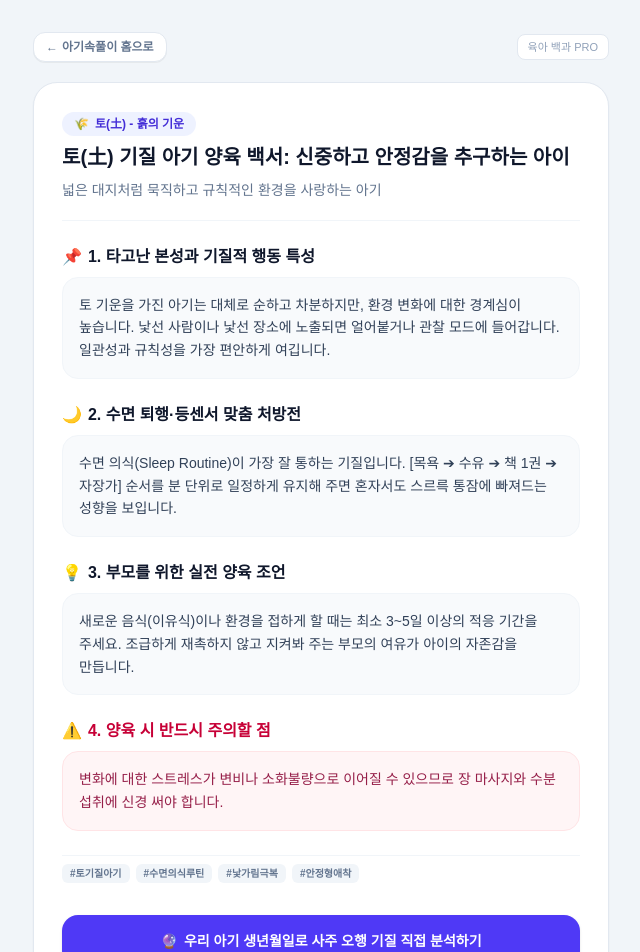
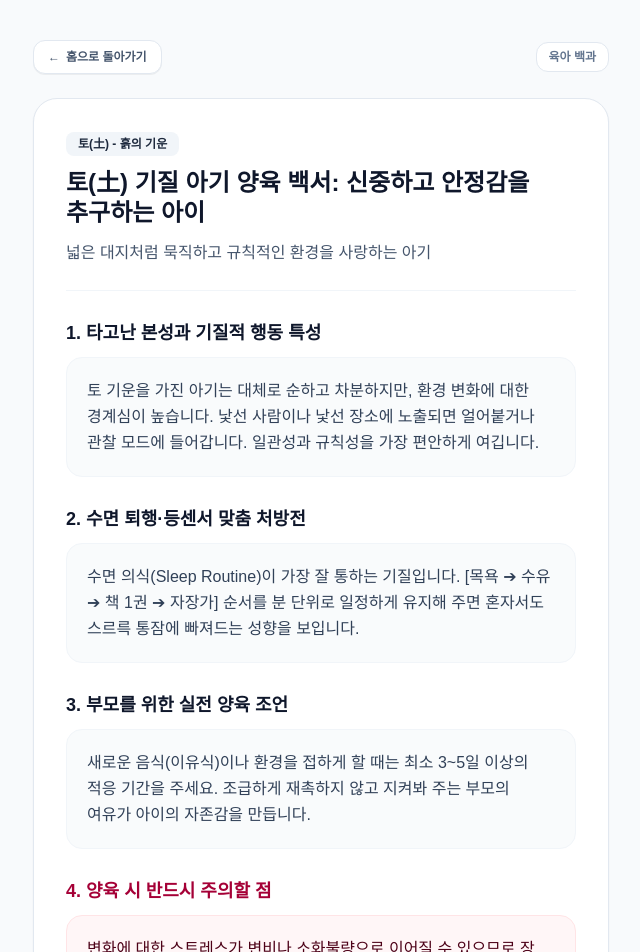
Before and after one commit to GreatJoonki/baby-sokpuli, a Next.js app: page /guide/earth in a window 1280 px wide. Shown: the top 952 px of the page, without its empty margins (319-959 px from the left). Built offline with nearby package versions, Linux system fonts and the light colour scheme.

Commit message:
style: 정적 백서 UI 개편 - 이모티콘 제거 및 타이포그래피/버튼 시스템 표준화

```diff
--- a/src/app/guide/[element]/page.tsx
+++ b/src/app/guide/[element]/page.tsx
@@ -8,12 +8,10 @@ interface Props {
   params: Promise<{ element: string }>;
 }
 
-// 구글 봇이 읽을 정적 경로 5개 사전 생성 (SSG)
 export async function generateStaticParams() {
   return Object.keys(ELEMENT_GUIDES).map((slug) => ({ element: slug }));
 }
 
-// SEO 메타데이터 동적 생성
 export async function generateMetadata({ params }: Props): Promise<Metadata> {
   const { element } = await params;
   const guide = ELEMENT_GUIDES[element];
@@ -35,110 +33,109 @@ export default async function GuidePage({ params }: Props) {
   }
 
   return (
-    <main className="min-h-screen bg-slate-100 py-8 px-4 sm:px-6">
-      <div className="max-w-xl mx-auto space-y-5">
+    <main className="min-h-screen bg-slate-50 py-10 px-4 sm:px-6">
+      <div className="max-w-xl mx-auto space-y-6">
 
         {/* 상단 네비게이션 */}
         <div className="flex items-center justify-between">
           <Link
             href="/"
-            className="text-xs font-bold text-slate-500 hover:text-slate-900 flex items-center gap-1 bg-white px-3 py-1.5 rounded-xl border border-slate-200 shadow-2xs"
+            className="text-xs font-bold text-slate-600 hover:text-slate-900 flex items-center gap-1.5 bg-white px-3.5 py-2 rounded-xl border border-slate-200 shadow-2xs transition-colors"
           >
-            <span>←</span> 아기속풀이 홈으로
+            <span>←</span> 홈으로 돌아가기
           </Link>
-          <span className="text-[11px] font-mono text-slate-400 bg-white px-2.5 py-1 rounded-lg border border-slate-200">
-            육아 백과 PRO
+          <span className="text-xs font-semibold text-slate-500 bg-white px-3 py-1.5 rounded-xl border border-slate-200">
+            육아 백과
           </span>
         </div>
 
         {/* 메인 가이드 아티클 */}
-        <article className="bg-white rounded-3xl p-6 sm:p-7 border border-slate-200 shadow-xs space-y-6 text-left">
+        <article className="bg-white rounded-3xl p-6 sm:p-8 border border-slate-200 shadow-xs space-y-7 text-left">
 
-          <header className="space-y-2 border-b border-slate-100 pb-5">
-            <div className="inline-flex items-center gap-1.5 px-3 py-1 bg-indigo-50 text-indigo-700 rounded-full text-xs font-black">
-              <span>{guide.icon}</span>
+          <header className="space-y-3 border-b border-slate-100 pb-6">
+            <div className="inline-flex items-center gap-1.5 px-3 py-1 bg-slate-100 text-slate-800 rounded-lg text-xs font-bold">
               <span>{guide.element}</span>
             </div>
-            <h1 className="text-lg sm:text-xl font-black text-slate-900 leading-snug break-keep">
+            <h1 className="text-xl sm:text-2xl font-black text-slate-900 leading-tight break-keep">
               {guide.title}
             </h1>
-            <p className="text-xs sm:text-sm text-slate-500 font-medium break-keep">
+            <p className="text-sm sm:text-base text-slate-600 font-medium break-keep leading-relaxed">
               {guide.subTitle}
             </p>
           </header>
 
           {/* 섹션 1: 타고난 기질 특징 */}
-          <section className="space-y-2">
-            <h2 className="text-sm sm:text-base font-black text-slate-900 flex items-center gap-1.5">
-              <span>📌</span> 1. 타고난 본성과 기질적 행동 특성
+          <section className="space-y-2.5">
+            <h2 className="text-base sm:text-lg font-black text-slate-900">
+              1. 타고난 본성과 기질적 행동 특성
             </h2>
-            <p className="text-xs sm:text-sm text-slate-700 leading-relaxed font-medium break-keep bg-slate-50 p-4 rounded-2xl border border-slate-100">
+            <p className="text-sm sm:text-base text-slate-700 leading-relaxed font-normal break-keep bg-slate-50/80 p-5 rounded-2xl border border-slate-100">
               {guide.temperament}
             </p>
           </section>
 
           {/* 섹션 2: 수면 퇴행 및 등센서 솔루션 */}
-          <section className="space-y-2">
-            <h2 className="text-sm sm:text-base font-black text-slate-900 flex items-center gap-1.5">
-              <span>🌙</span> 2. 수면 퇴행·등센서 맞춤 처방전
+          <section className="space-y-2.5">
+            <h2 className="text-base sm:text-lg font-black text-slate-900">
+              2. 수면 퇴행·등센서 맞춤 처방전
             </h2>
-            <p className="text-xs sm:text-sm text-slate-700 leading-relaxed font-medium break-keep bg-slate-50 p-4 rounded-2xl border border-slate-100">
+            <p className="text-sm sm:text-base text-slate-700 leading-relaxed font-normal break-keep bg-slate-50/80 p-5 rounded-2xl border border-slate-100">
               {guide.sleepSolution}
             </p>
           </section>
 
           {/* 섹션 3: 실전 훈육 및 상호작용 */}
-          <section className="space-y-2">
-            <h2 className="text-sm sm:text-base font-black text-slate-900 flex items-center gap-1.5">
-              <span>💡</span> 3. 부모를 위한 실전 양육 조언
+          <section className="space-y-2.5">
+            <h2 className="text-base sm:text-lg font-black text-slate-900">
+              3. 부모를 위한 실전 양육 조언
             </h2>
-            <p className="text-xs sm:text-sm text-slate-700 leading-relaxed font-medium break-keep bg-slate-50 p-4 rounded-2xl border border-slate-100">
+            <p className="text-sm sm:text-base text-slate-700 leading-relaxed font-normal break-keep bg-slate-50/80 p-5 rounded-2xl border border-slate-100">
               {guide.parentingAdvice}
             </p>
           </section>
 
           {/* 섹션 4: 주의사항 */}
-          <section className="space-y-2">
-            <h2 className="text-sm sm:text-base font-black text-rose-700 flex items-center gap-1.5">
-              <span>⚠️</span> 4. 양육 시 반드시 주의할 점
+          <section className="space-y-2.5">
+            <h2 className="text-base sm:text-lg font-black text-rose-800">
+              4. 양육 시 반드시 주의할 점
             </h2>
-            <p className="text-xs sm:text-sm text-rose-900/90 leading-relaxed font-medium break-keep bg-rose-50/70 p-4 rounded-2xl border border-rose-100">
+            <p className="text-sm sm:text-base text-rose-950 leading-relaxed font-normal break-keep bg-rose-50/60 p-5 rounded-2xl border border-rose-100">
               {guide.caution}
             </p>
           </section>
 
           {/* 하단 태그 */}
-          <div className="pt-2 flex flex-wrap gap-1.5 border-t border-slate-100">
+          <div className="pt-3 flex flex-wrap gap-2 border-t border-slate-100">
             {guide.keywords.map((kw) => (
-              <span key={kw} className="text-[10px] font-bold text-slate-500 bg-slate-100 px-2 py-0.5 rounded-md">
+              <span key={kw} className="text-xs font-medium text-slate-500 bg-slate-100 px-2.5 py-1 rounded-md">
                 {kw}
               </span>
             ))}
           </div>
 
-          {/* 인터랙티브 앱 연결 CTA */}
+          {/* 인터랙티브 앱 연결 CTA (디자인 패턴 통일) */}
           <div className="pt-2">
             <Link
               href="/"
-              className="w-full py-4 bg-indigo-600 hover:bg-indigo-700 text-white font-black text-xs sm:text-sm rounded-2xl shadow-sm transition-all flex items-center justify-center gap-1.5"
+              className="w-full py-4 bg-slate-900 hover:bg-slate-800 text-white font-bold text-sm sm:text-base rounded-2xl shadow-sm transition-all flex items-center justify-center gap-2"
             >
-              <span>🔮</span> 우리 아기 생년월일로 사주 오행 기질 직접 분석하기
+              <span>우리 아기 생년월일로 사주 오행 기질 직접 분석하기</span>
             </Link>
           </div>
 
         </article>
 
-        {/* 다른 기질 백서 탐색 링크 (크롤러 링크 구조 완성) */}
-        <div className="bg-white rounded-2xl p-4 border border-slate-200 text-left space-y-2 shadow-2xs">
-          <span className="text-xs font-bold text-slate-700 block">다른 오행 기질 백서 둘러보기</span>
+        {/* 다른 기질 백서 탐색 링크 */}
+        <div className="bg-white rounded-2xl p-5 border border-slate-200 text-left space-y-3 shadow-2xs">
+          <span className="text-xs font-bold text-slate-500 block">다른 오행 기질 백서 둘러보기</span>
           <div className="flex flex-wrap gap-2">
             {Object.values(ELEMENT_GUIDES).map((g) => (
               <Link
                 key={g.slug}
                 href={`/guide/${g.slug}`}
-                className="text-[11px] font-bold px-2.5 py-1 bg-slate-50 hover:bg-indigo-50 text-slate-700 hover:text-indigo-600 rounded-lg border border-slate-200 transition-colors"
+                className="text-xs font-semibold px-3 py-1.5 bg-slate-50 hover:bg-slate-100 text-slate-700 rounded-xl border border-slate-200 transition-colors"
               >
-                {g.icon} {g.element.split(' ')[0]} 기질
+                {g.element.split(' ')[0]} 기질
               </Link>
             ))}
           </div>
--- a/src/app/wonder-weeks/[leap]/page.tsx
+++ b/src/app/wonder-weeks/[leap]/page.tsx
@@ -8,12 +8,10 @@ interface Props {
   params: Promise<{ leap: string }>;
 }
 
-// 빌드 시 1일부터 10일까지의 정적 경로 사전 생성 (SSG)
 export async function generateStaticParams() {
   return Object.keys(WONDER_WEEKS_GUIDES).map((leap) => ({ leap }));
 }
 
-// 메타데이터 동적 생성
 export async function generateMetadata({ params }: Props): Promise<Metadata> {
   const { leap } = await params;
   const guide = WONDER_WEEKS_GUIDES[leap];
@@ -35,82 +33,81 @@ export default async function WonderWeekDetailPage({ params }: Props) {
   }
 
   return (
-    <main className="min-h-screen bg-slate-100 py-8 px-4 sm:px-6">
-      <div className="max-w-xl mx-auto space-y-5">
+    <main className="min-h-screen bg-slate-50 py-10 px-4 sm:px-6">
+      <div className="max-w-xl mx-auto space-y-6">
 
         {/* 상단 네비게이션 */}
         <div className="flex items-center justify-between">
           <Link
             href="/"
-            className="text-xs font-bold text-slate-500 hover:text-slate-900 flex items-center gap-1 bg-white px-3 py-1.5 rounded-xl border border-slate-200 shadow-2xs"
+            className="text-xs font-bold text-slate-600 hover:text-slate-900 flex items-center gap-1.5 bg-white px-3.5 py-2 rounded-xl border border-slate-200 shadow-2xs transition-colors"
           >
-            <span>←</span> 아기속풀이 홈으로
+            <span>←</span> 홈으로 돌아가기
           </Link>
-          <span className="text-[11px] font-mono text-indigo-600 font-bold bg-indigo-50 px-2.5 py-1 rounded-lg border border-indigo-100">
-            Leap {guide.leapNumber} 도약기 백서
+          <span className="text-xs font-semibold text-slate-700 bg-white px-3 py-1.5 rounded-xl border border-slate-200">
+            Leap {guide.leapNumber} 도약기
           </span>
         </div>
 
         {/* 메인 콘텐츠 아티클 */}
-        <article className="bg-white rounded-3xl p-6 sm:p-7 border border-slate-200 shadow-xs space-y-6 text-left">
+        <article className="bg-white rounded-3xl p-6 sm:p-8 border border-slate-200 shadow-xs space-y-7 text-left">
 
-          <header className="space-y-2 border-b border-slate-100 pb-5">
-            <div className="inline-flex items-center gap-1.5 px-3 py-1 bg-amber-50 text-amber-800 rounded-full text-xs font-black">
-              <span>{guide.icon}</span>
+          <header className="space-y-3 border-b border-slate-100 pb-6">
+            <div className="inline-flex items-center gap-1.5 px-3 py-1 bg-slate-100 text-slate-800 rounded-lg text-xs font-bold">
               <span>{guide.timing}</span>
             </div>
-            <h1 className="text-lg sm:text-xl font-black text-slate-900 leading-snug break-keep">
+            <h1 className="text-xl sm:text-2xl font-black text-slate-900 leading-tight break-keep">
               {guide.title}
             </h1>
-            <p className="text-xs sm:text-sm text-slate-500 font-medium break-keep">
+            <p className="text-sm sm:text-base text-slate-600 font-medium break-keep leading-relaxed">
               {guide.subTitle}
             </p>
           </header>
 
           {/* 섹션 1: 아기의 신체 및 인지 변화 */}
-          <section className="space-y-2">
-            <h2 className="text-sm sm:text-base font-black text-slate-900 flex items-center gap-1.5">
-              <span>🧠</span> 1. 아기의 뇌와 신체 발달 변화
+          <section className="space-y-2.5">
+            <h2 className="text-base sm:text-lg font-black text-slate-900">
+              1. 아기의 뇌와 신체 발달 변화
             </h2>
-            <p className="text-xs sm:text-sm text-slate-700 leading-relaxed font-medium break-keep bg-slate-50 p-4 rounded-2xl border border-slate-100">
+            <p className="text-sm sm:text-base text-slate-700 leading-relaxed font-normal break-keep bg-slate-50/80 p-5 rounded-2xl border border-slate-100">
               {guide.babyChange}
             </p>
           </section>
 
           {/* 섹션 2: 주요 증상 및 수면 퇴행 */}
-          <section className="space-y-2">
-            <h2 className="text-sm sm:text-base font-black text-slate-900 flex items-center gap-1.5">
-              <span>🌙</span> 2. 주요 수면 퇴행 및 까다로운 행동 징후
+          <section className="space-y-2.5">
+            <h2 className="text-base sm:text-lg font-black text-slate-900">
+              2. 주요 수면 퇴행 및 까다로운 행동 징후
             </h2>
-            <p className="text-xs sm:text-sm text-slate-700 leading-relaxed font-medium break-keep bg-slate-50 p-4 rounded-2xl border border-slate-100">
+            <p className="text-sm sm:text-base text-slate-700 leading-relaxed font-normal break-keep bg-slate-50/80 p-5 rounded-2xl border border-slate-100">
               {guide.signAndSymptom}
             </p>
           </section>
 
           {/* 섹션 3: 양육 및 대처 솔루션 */}
-          <section className="space-y-2">
-            <h2 className="text-sm sm:text-base font-black text-slate-900 flex items-center gap-1.5">
-              <span>💡</span> 3. 부모를 위한 현명한 대처 솔루션
+          <section className="space-y-2.5">
+            <h2 className="text-base sm:text-lg font-black text-slate-900">
+              3. 부모를 위한 현명한 대처 솔루션
             </h2>
-            <p className="text-xs sm:text-sm text-slate-700 leading-relaxed font-medium break-keep bg-slate-50 p-4 rounded-2xl border border-slate-100">
+            <p className="text-sm sm:text-base text-slate-700 leading-relaxed font-normal break-keep bg-slate-50/80 p-5 rounded-2xl border border-slate-100">
               {guide.parentingSolution}
             </p>
           </section>
 
-          {/* 섹션 4: 아빠 엄마 멘탈 케어 팁 */}
-          <section className="space-y-2">
-            <h2 className="text-sm sm:text-base font-black text-indigo-700 flex items-center gap-1.5">
-              <span>☕</span> 4. 육아 동지를 위한 멘탈 케어 팁
+          {/* 섹션 4: 멘탈 케어 팁 */}
+          <section className="space-y-2.5">
+            <h2 className="text-base sm:text-lg font-black text-slate-900">
+              4. 육아 동지를 위한 멘탈 케어 팁
             </h2>
-            <p className="text-xs sm:text-sm text-indigo-950/90 leading-relaxed font-medium break-keep bg-indigo-50/70 p-4 rounded-2xl border border-indigo-100">
+            <p className="text-sm sm:text-base text-slate-800 leading-relaxed font-normal break-keep bg-slate-100/70 p-5 rounded-2xl border border-slate-200/60">
               {guide.momTip}
             </p>
           </section>
 
           {/* 하단 태그 */}
-          <div className="pt-2 flex flex-wrap gap-1.5 border-t border-slate-100">
+          <div className="pt-3 flex flex-wrap gap-2 border-t border-slate-100">
             {guide.keywords.map((kw) => (
-              <span key={kw} className="text-[10px] font-bold text-slate-500 bg-slate-100 px-2 py-0.5 rounded-md">
+              <span key={kw} className="text-xs font-medium text-slate-500 bg-slate-100 px-2.5 py-1 rounded-md">
                 {kw}
               </span>
             ))}
@@ -120,26 +117,26 @@ export default async function WonderWeekDetailPage({ params }: Props) {
           <div className="pt-2">
             <Link
               href="/"
-              className="w-full py-4 bg-indigo-600 hover:bg-indigo-700 text-white font-black text-xs sm:text-sm rounded-2xl shadow-sm transition-all flex items-center justify-center gap-1.5"
+              className="w-full py-4 bg-slate-900 hover:bg-slate-800 text-white font-bold text-sm sm:text-base rounded-2xl shadow-sm transition-all flex items-center justify-center gap-2"
             >
-              <span>🔮</span> 우리 아기 생년월일로 원더윅스 도약기 계산하기
+              <span>우리 아기 생년월일로 원더윅스 도약기 계산하기</span>
             </Link>
           </div>
 
         </article>
 
-        {/* 다른 도약기 탐색 링크 퀵내비게이션 */}
-        <div className="bg-white rounded-2xl p-4 border border-slate-200 text-left space-y-2.5 shadow-2xs">
-          <span className="text-xs font-bold text-slate-700 block">원더윅스 1~10차 도약기 전체 보기</span>
-          <div className="grid grid-cols-5 gap-1.5">
+        {/* 다른 도약기 탐색 퀵내비게이션 */}
+        <div className="bg-white rounded-2xl p-5 border border-slate-200 text-left space-y-3 shadow-2xs">
+          <span className="text-xs font-bold text-slate-500 block">원더윅스 1~10차 도약기 전체 보기</span>
+          <div className="grid grid-cols-5 gap-2">
             {Object.values(WONDER_WEEKS_GUIDES).map((w) => (
               <Link
                 key={w.slug}
                 href={`/wonder-weeks/${w.slug}`}
-                className={`text-center py-2 text-[11px] font-bold rounded-xl border transition-colors ${
+                className={`text-center py-2.5 text-xs font-bold rounded-xl border transition-colors ${
                   w.slug === leap
-                    ? 'bg-indigo-600 text-white border-indigo-600'
-                    : 'bg-slate-50 hover:bg-indigo-50 text-slate-700 border-slate-200'
+                    ? 'bg-slate-900 text-white border-slate-900'
+                    : 'bg-slate-50 hover:bg-slate-100 text-slate-700 border-slate-200'
                 }`}
               >
                 {w.leapNumber}도약기
```
